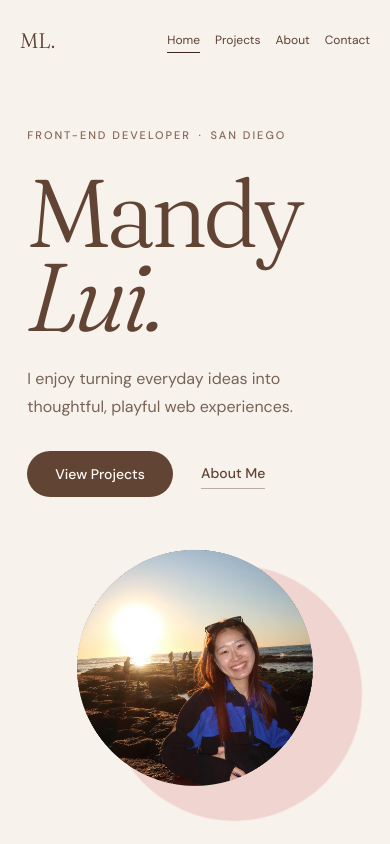
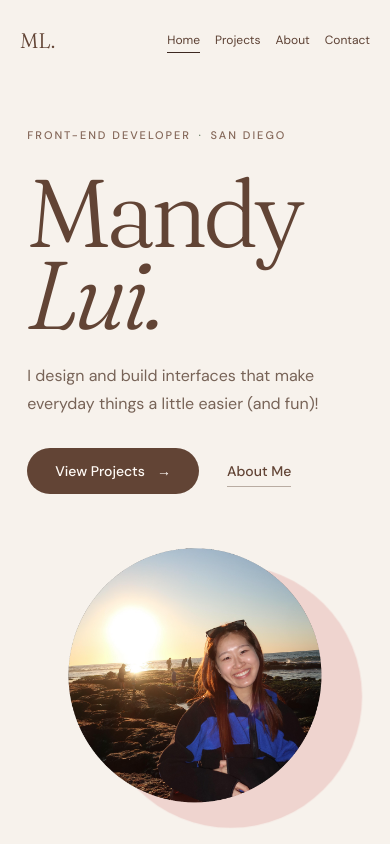
Before and after one commit to mandylui/portfolio-website, a React (Vite) app: page / in a window 390 px wide. Built offline with nearby package versions, Linux system fonts and the light colour scheme; a web font is replaced by a local one.

Commit message:
fixed projects page

```diff
--- a/src/App.css
+++ b/src/App.css
@@ -9,6 +9,20 @@
   color: var(--home-ink);
   font-family: 'DM Sans', sans-serif;
 }
+
+.home-page::before,
+.home-page::after {
+  position: absolute;
+  top: 104px;
+  bottom: 28px;
+  width: 1px;
+  background: rgba(98, 68, 53, .14);
+  content: '';
+  pointer-events: none;
+}
+
+.home-page::before { left: clamp(28px, 2.8vw, 40px); }
+.home-page::after { right: clamp(28px, 2.8vw, 40px); }
 
 .home-main-container {
   display: grid;
@@ -30,7 +44,7 @@
   text-transform: uppercase;
 }
 
-.home-eyebrow span { padding: 0 .25em; }
+.home-eyebrow span { padding: 0 .25em; color: #687d63; }
 
 .title {
   display: flex;
@@ -44,7 +58,7 @@
   line-height: .88;
 }
 
-.title em { font-weight: 300; }
+.title em { margin-top: -.025em; font-weight: 300; }
 
 .home-intro {
   max-width: 330px;
@@ -61,19 +75,22 @@
   text-decoration: none;
   transition: color 180ms ease, background-color 180ms ease;
 }
-.projects-button { padding: 14px 28px; border-radius: 999px; background: var(--home-ink); color: #fffaf5; }
+.projects-button { display: inline-flex; align-items: center; gap: 12px; padding: 14px 28px; border-radius: 999px; background: var(--home-ink); color: #fffaf5; }
+.home-button-arrow { display: inline-block; transition: transform 180ms ease; }
+.projects-button:hover .home-button-arrow,
+.projects-button:focus-visible .home-button-arrow { transform: translateX(3px); }
 .projects-button:hover { background: #493226; }
 .about-link { padding: 6px 0; border-bottom: 1px solid #b9aca2; color: var(--home-ink); }
-.about-link:hover:hover { color: #8a5445; border-bottom-color: currentColor; }
+.about-link:hover, .about-link:focus-visible { color: #687d63; border-bottom-color: currentColor; }
 .home-page a:focus-visible { outline: 2px solid #624435; outline-offset: 6px; }
 
-.botanical-art { position: relative; isolation: isolate; margin: 0; width: 100%; }
+.botanical-art { position: relative; isolation: isolate; margin: 0; width: 106%; justify-self: center; }
 .botanical-blob--blush {
   position: absolute;
   z-index: -1;
   top: 9%;
-  right: -7%;
-  width: 91%;
+  right: -3%;
+  width: 87%;
   aspect-ratio: 1;
   border-radius: 50%;
   background: #efd4cf;
@@ -105,14 +122,18 @@
 
 
 @media (max-width: 760px) {
+  .home-page::before, .home-page::after { display: none; }
   .home-page { margin-top: -52px; padding-bottom: 64px; }
   .home-main-container { grid-template-columns: 1fr; gap: 38px; min-height: auto; padding: 20px 0 52px; }
   .title { font-size: clamp(6rem, 22vw, 9rem); margin-top: 24px; }
   .home-intro { max-width: 360px; }
-  .botanical-art { width: min(82%, 360px); justify-self: center; }
+  .botanical-art { width: min(88%, 382px); justify-self: center; }
 }
 
 @media (prefers-reduced-motion: reduce) {
   .home-page a { transition: none; }
+  .home-button-arrow { transition: none; }
+  .projects-button:hover .home-button-arrow,
+  .projects-button:focus-visible .home-button-arrow { transform: none; }
   .home-profile-img, .botanical-blob--blush { animation: none; }
 }
--- a/src/App.jsx
+++ b/src/App.jsx
@@ -29,12 +29,12 @@ function App() {
               </h1>
 
               <p className="home-intro">
-                I enjoy turning everyday ideas into thoughtful, playful web experiences.
+                I design and build interfaces that make everyday things a little easier (and fun)!
               </p>
 
               <div className="home-actions">
                 <Link className="projects-button" to="/projects">
-                  View Projects
+                  View Projects <span className="home-button-arrow" aria-hidden="true">&rarr;</span>
                 </Link>
                 <Link className="about-link" to="/about">
                   About Me
--- a/src/styles/projects.css
+++ b/src/styles/projects.css
@@ -10,14 +10,16 @@
 
 .projects-page {
   box-sizing: border-box;
+  max-width: 1440px;
+  margin: 0 auto;
   min-height: calc(100vh - 158px);
-  padding: 0 clamp(24px, 3.4vw, 68px) 90px;
+  padding: 0 clamp(24px, 7vw, 104px) 90px;
   color: #624435;
   font-family: 'DM Sans', sans-serif;
 }
 
 .projects-hero {
-  margin-top: -55px;
+  margin-top: -24px;
 }
 
 .projects-page .pages-title {
@@ -33,7 +35,7 @@
   width: 100%;
   height: 1px;
   margin-top: clamp(30px, 3vw, 44px);
-  background: #d4cbc1;
+  background: rgba(98, 68, 53, 0.16);
 }
 
 .project-sort {
@@ -607,11 +609,11 @@
 
 @media (max-width: 760px) {
   .projects-page {
-    padding: 0 20px 60px;
+    padding-bottom: 60px;
   }
 
   .projects-hero {
-    margin-top: -30px;
+    margin-top: -16px;
   }
 
   .projects-page .pages-title {
@@ -697,6 +699,13 @@
   }
 }
 
+@media (max-width: 420px) {
+  .projects-page {
+    padding-right: 20px;
+    padding-left: 20px;
+  }
+}
+
 @media (prefers-reduced-motion: reduce) {
   .project-card,
   .project-card-image,
```
